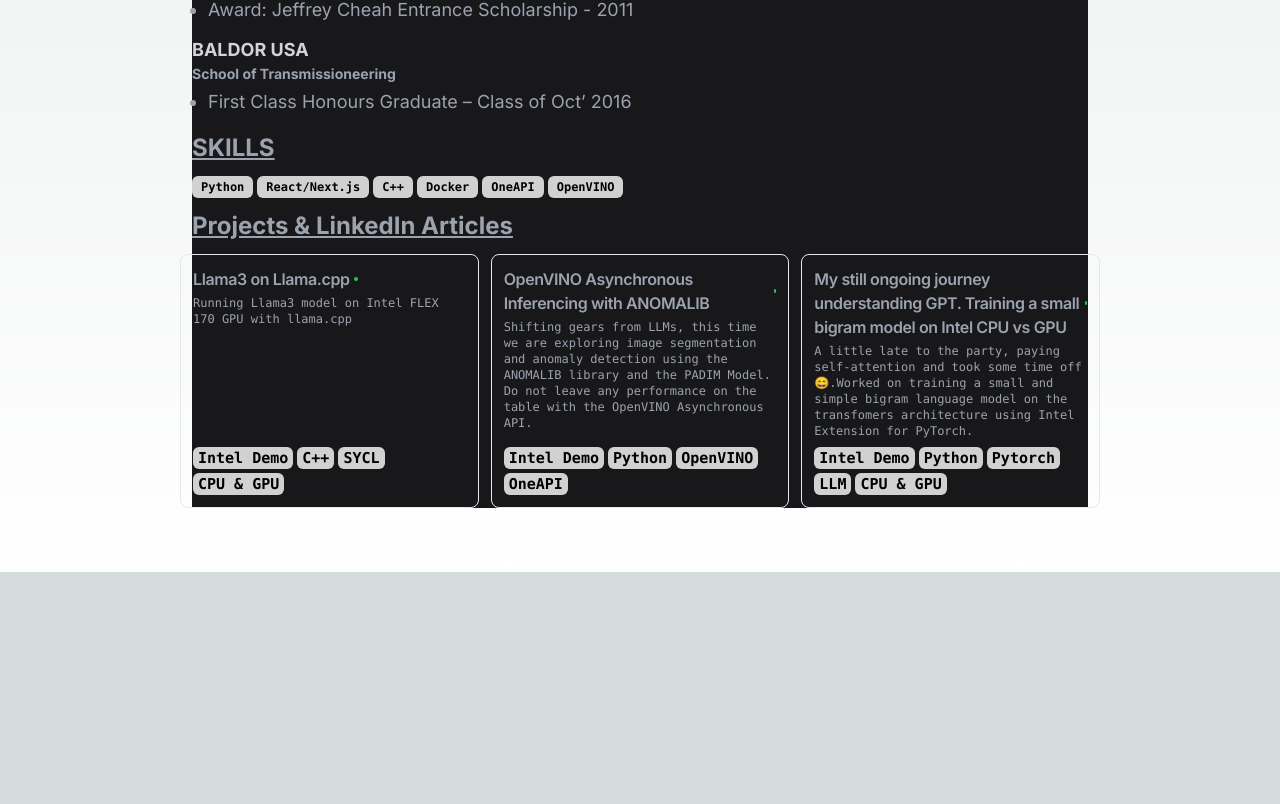
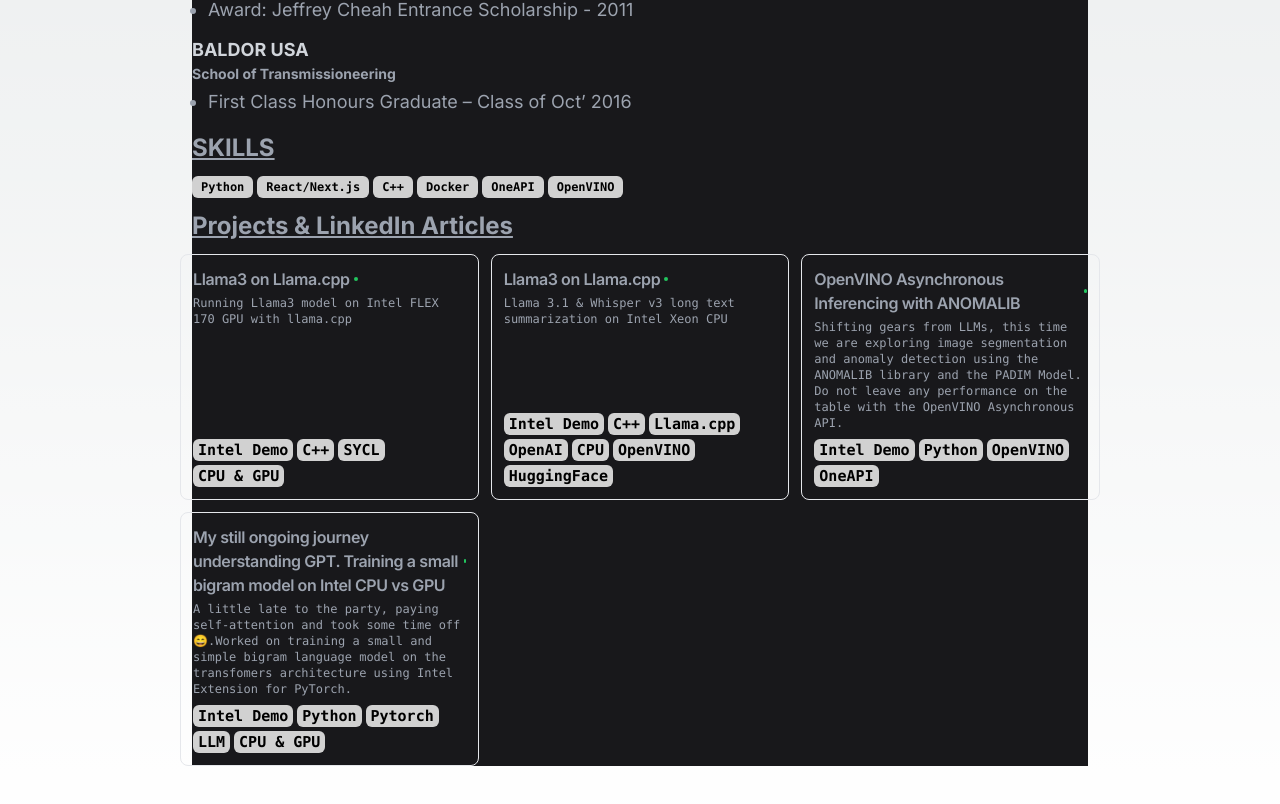
Before and after one commit to jasonpxh128/pxh, a Next.js app: page / in a window 1280 px wide. Shown: the part 1300-2104 px from the top of the page. Before the commit the page ends 1872 px from the top, so only its background shows below. Built offline with nearby package versions, Linux system fonts and the light colour scheme.

Commit message:
added new linkedin Article

```diff
--- a/app/page.tsx
+++ b/app/page.tsx
@@ -173,6 +173,49 @@
                 <div className="flex flex-col space-y-1.5">
                   <div className="space-y-1">
                     <h3 className="font-semibold tracking-tight text-base">
+                      <a href="https://www.linkedin.com/pulse/how-run-llama3-models-llamacpp-intel-gpus-sycl-oneapi-jason-pua-5g6vc/?trackingId=PgxN1cPCfuUKfgPvkIzveQ%3D%3D" target="blank" className="inline-flex items-center gap-1 hover:underline">Llama3 on Llama.cpp <span className="size-1 rounded-full bg-green-500"></span></a>
+
+                    </h3>
+                    <div className="hidden font-mono text-xs underline print:visible">
+                      https://www.linkedin.com/pulse/llama3-whisper-v3-long-text-summarization-intel-xeon-cpu-jason-pua-v66de/?trackingId=R2Nc1F5URmu41my4vImzOA%3D%3D
+                    </div>
+                    <p className="text-muted-foreground font-mono text-xs"> Llama 3.1 & Whisper v3 long text summarization on Intel Xeon CPU</p>
+                  </div>
+
+                </div>
+
+                <div className="text-pretty font-mono text-sm text-muted-foreground mt-auto flex">
+                  <div className="mt-2 flex flex-wrap gap-1">
+                    <div className="inline-flex items-center rounded-md border font-semibold font-mono transition-colors focus:outline-none focus:ring-2 focus:ring-ring focus:ring-offset-2 text-nowrap border-transparent bg-white/80 text-black hover:bg-white/60 px-1 py-0 text-[15px]">
+                      Intel Demo
+                    </div>
+                    <div className="inline-flex items-center rounded-md border font-semibold font-mono transition-colors focus:outline-none focus:ring-2 focus:ring-ring focus:ring-offset-2 text-nowrap border-transparent bg-white/80 text-black hover:bg-white/60 px-1 py-0 text-[15px]">
+                      C++
+                    </div>
+                    <div className="inline-flex items-center rounded-md border font-semibold font-mono transition-colors focus:outline-none focus:ring-2 focus:ring-ring focus:ring-offset-2 text-nowrap border-transparent bg-white/80 text-black hover:bg-white/60 px-1 py-0 text-[15px]">
+                      Llama.cpp
+                    </div>
+                    <div className="inline-flex items-center rounded-md border font-semibold font-mono transition-colors focus:outline-none focus:ring-2 focus:ring-ring focus:ring-offset-2 text-nowrap border-transparent bg-white/80 text-black hover:bg-white/60 px-1 py-0 text-[15px]">
+                      OpenAI
+                    </div>
+                    <div className="inline-flex items-center rounded-md border font-semibold font-mono transition-colors focus:outline-none focus:ring-2 focus:ring-ring focus:ring-offset-2 text-nowrap border-transparent bg-white/80 text-black hover:bg-white/60 px-1 py-0 text-[15px]">
+                      CPU
+                    </div>
+                    <div className="inline-flex items-center rounded-md border font-semibold font-mono transition-colors focus:outline-none focus:ring-2 focus:ring-ring focus:ring-offset-2 text-nowrap border-transparent bg-white/80 text-black hover:bg-white/60 px-1 py-0 text-[15px]">
+                      OpenVINO
+                    </div>
+                    <div className="inline-flex items-center rounded-md border font-semibold font-mono transition-colors focus:outline-none focus:ring-2 focus:ring-ring focus:ring-offset-2 text-nowrap border-transparent bg-white/80 text-black hover:bg-white/60 px-1 py-0 text-[15px]">
+                      HuggingFace
+                    </div>
+                  </div>
+                </div>
+
+              </div>
+
+              <div className="rounded-lg bg-card text-card-foreground flex flex-col overflow-hidden border border-muted p-3">
+                <div className="flex flex-col space-y-1.5">
+                  <div className="space-y-1">
+                    <h3 className="font-semibold tracking-tight text-base">
                       <a href="https://www.linkedin.com/pulse/openvino-asynchronous-inferencing-anomalib-jason-pua-njbsf/?trackingId=RYbCkhslAa4lDgfwzfmOHg%3D%3D" target="blank" className="inline-flex items-center gap-1 hover:underline">OpenVINO Asynchronous Inferencing with ANOMALIB<span className="size-1 rounded-full bg-green-500"></span></a>
 
                     </h3>
```
